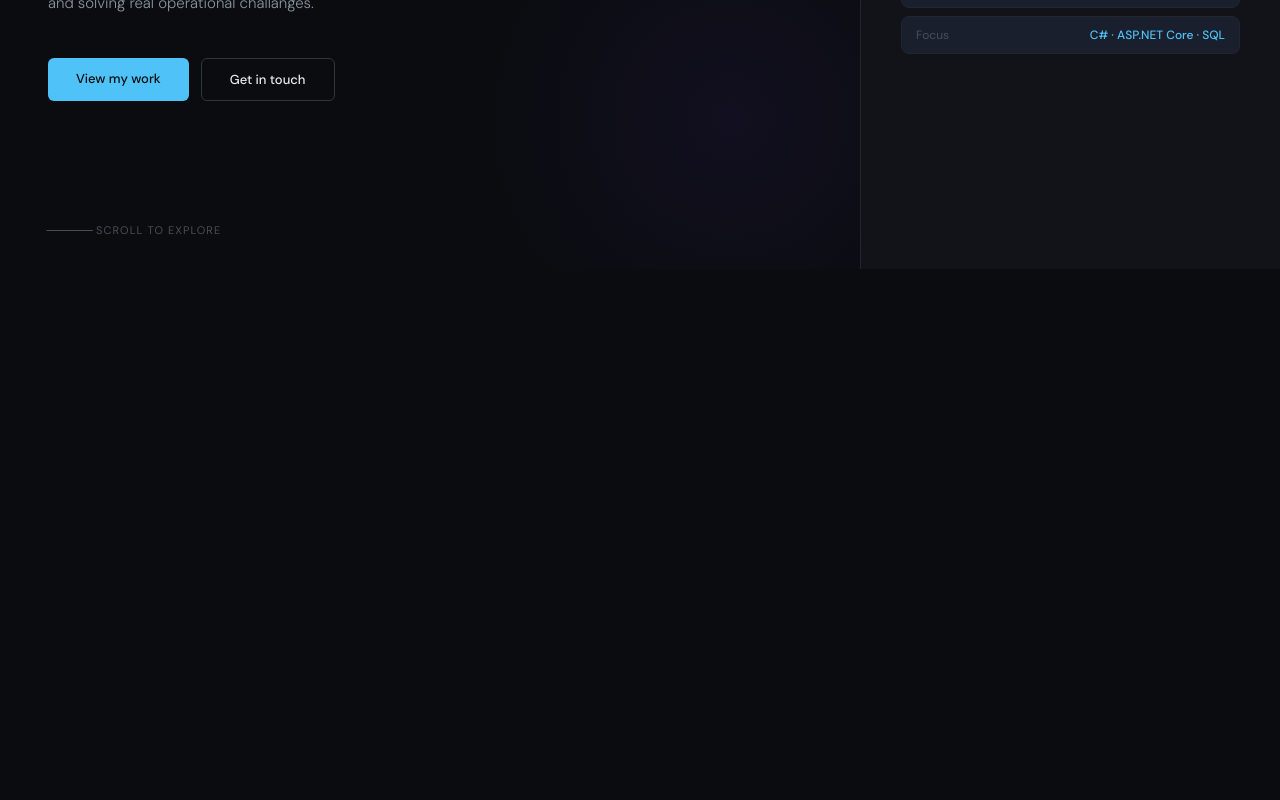
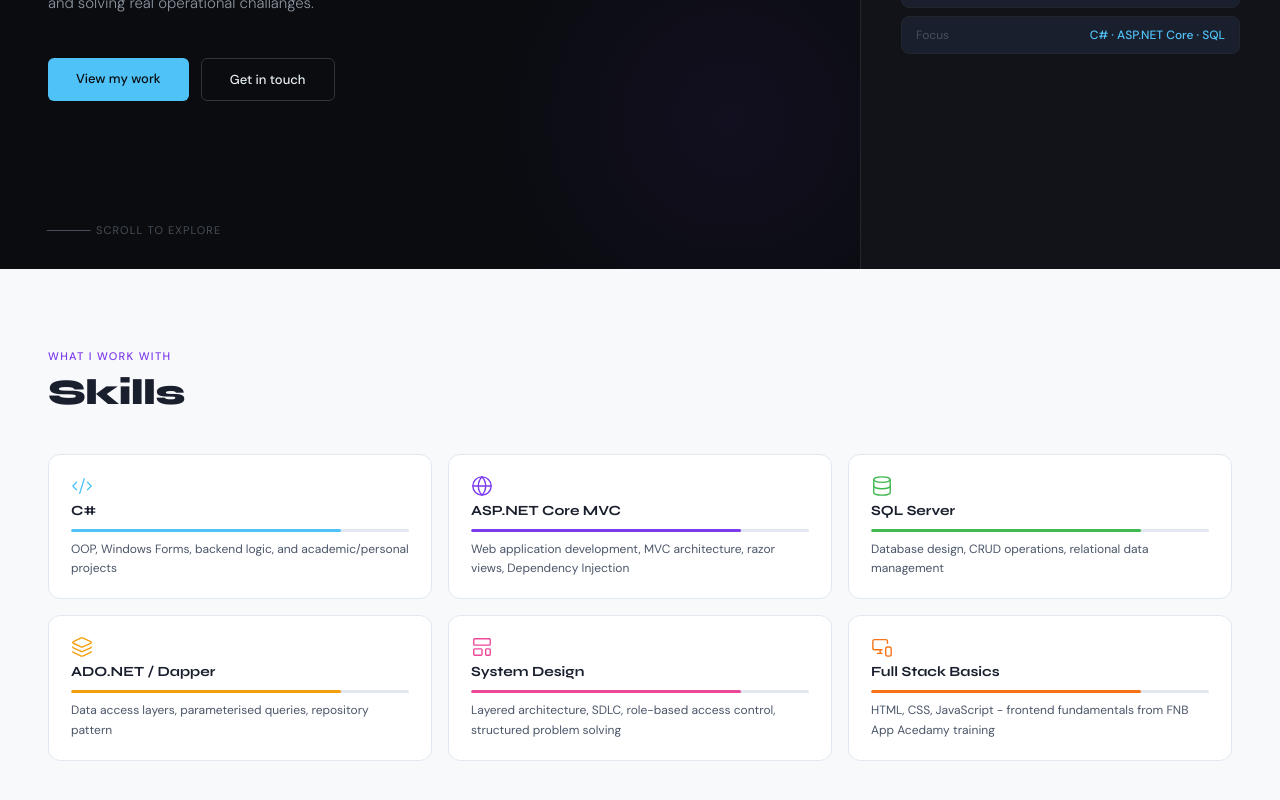
Before and after one commit to Likho-Leo/portfolio, a React (Vite) app: page / in a window 1280 px wide. Shown: the part 598-1398 px from the top of the page. Before the commit the page ends 867 px from the top, so only its background shows below. Built offline with nearby package versions, Linux system fonts and the light colour scheme.

Commit message:
added and styled  skill component

```diff
--- a/package.json
+++ b/package.json
@@ -10,6 +10,7 @@
     "preview": "vite preview"
   },
   "dependencies": {
+    "lucide-react": "^1.11.0",
     "react": "^19.2.5",
     "react-dom": "^19.2.5"
   },
--- a/src/App.jsx
+++ b/src/App.jsx
@@ -1,11 +1,13 @@
 import Nav from "./nav";
 import Hero from "./Hero";
+import Skills from "./Skills";
 
 function App() {
   return(
     <>
       <Nav/>
       <Hero/>
+      <Skills/>
     </>
   );
 }
--- /dev/null
+++ b/src/Skills.jsx
@@ -0,0 +1,60 @@
+import { Code2, Globe, Database, Layers, LayoutTemplate, MonitorSmartphone } from 'lucide-react';
+
+function Skills(){
+
+    return(
+        <section className="skills-section" id="skills">
+            <div className="section-header">
+                <p className="section-eyebrow" style={{color:"#7c3aed"}}>What I work with</p>
+                <h2 className="section-title">Skills</h2>
+            </div>
+
+            <div className="skills-grid">
+                <div className="skill-card">
+                    <div className="skill-icon"><Code2 color="#4fc3f7"/></div>
+                    <p className="skill-name">C#</p>
+                <div className="skill-bar-bg"><div className="skill-bar-fill" style={{width:"80%", background:"#4fc3f7"}}></div></div>
+                <p className="skill-desc">OOP, Windows Forms, backend logic, and academic/personal projects</p>
+                </div>
+
+                <div className="skill-card">
+                    <div className="skill-icon"><Globe color="#7c3aed"/></div>
+                    <p className="skill-name">ASP.NET Core MVC</p>
+                <div className="skill-bar-bg"><div className="skill-bar-fill" style={{width:"80%", background:"#7c3aed"}}></div></div>
+                <p className="skill-desc">Web application development, MVC architecture, razor views, Dependency Injection</p>
+                </div>
+
+                <div className="skill-card">
+                    <div className="skill-icon"><Database color="#3fb950"/></div>
+                    <p className="skill-name">SQL Server</p>
+                <div className="skill-bar-bg"><div className="skill-bar-fill" style={{width:"80%", background:"#3fb950"}}></div></div>
+                <p className="skill-desc">Database design, CRUD operations, relational data management</p>
+                </div>
+
+                <div className="skill-card">
+                    <div className="skill-icon"><Layers color="#f59e0b"/></div>
+                    <p className="skill-name">ADO.NET / Dapper</p>
+                <div className="skill-bar-bg"><div className="skill-bar-fill" style={{width:"80%", background:"#f59e0b"}}></div></div>
+                <p className="skill-desc">Data access layers, parameterised queries, repository pattern</p>
+                </div>
+
+                <div className="skill-card">
+                    <div className="skill-icon"><LayoutTemplate color="#ec4899"/></div>
+                    <p className="skill-name">System Design</p>
+                <div className="skill-bar-bg"><div className="skill-bar-fill" style={{width:"80%", background:"#ec4899"}}></div></div>
+                <p className="skill-desc">Layered architecture, SDLC, role-based access control, structured problem solving</p>
+                </div>
+
+                <div className="skill-card">
+                    <div className="skill-icon"><MonitorSmartphone color="#f97316"/></div>
+                    <p className="skill-name">Full Stack Basics</p>
+                <div className="skill-bar-bg"><div className="skill-bar-fill" style={{width:"80%", background:"#f97316"}}></div></div>
+                <p className="skill-desc">HTML, CSS, JavaScript - frontend fundamentals from FNB App Acedamy training</p>
+                </div>
+            </div>
+        </section>
+    );
+
+}
+
+export default Skills;
--- a/src/index.css
+++ b/src/index.css
@@ -328,3 +328,92 @@ nav{
   0%, 10% {opacity: 0.3; transform: scaleX(1);}
   50% {opacity: 1; transform: scaleX(1.3); transform-origin: left;}
 }
+
+/*SKILLS*/
+.skills-section {
+  background:var(--light-bg);
+  padding: 80px 48px;
+}
+
+.section-header {
+  margin-bottom: 40px;
+}
+
+.section-eyebrow {
+  font-size: 11px;
+  letter-spacing: 0.12em;
+  text-transform: uppercase;
+  color: var(--accent-2);
+  margin-bottom: 8px;
+  font-weight: 500;
+}
+
+.section-eyebrow.light {
+  color: var(--accent);
+}
+
+.section-title {
+  font-family: 'Syne', sans-serif;
+  font-size: 36px;
+  font-weight: 800;
+  color: var(--light-text);
+  letter-spacing: -0.02em;
+}
+
+.skills-section.dark {
+  color: var(--text-primary);
+}
+
+.skills-grid {
+  display: grid;
+  grid-template-columns: repeat(3, 1fr);
+  gap: 16px;
+}
+
+.skill-card {
+  background: #fff;
+  border: 0.5px solid var(--light-border);
+  border-radius: 12px;
+  padding: 20px 22px;
+  transition: transform 0.2s, box-shadow 0.2s;
+}
+
+.skill-card:hover {
+  transform: translateY(-3px);
+  box-shadow: 0 8px 24px rgba(0,0,0,0.08);
+}
+
+.skill-icon svg {
+   width: 22px;
+   height: 22px;
+   stroke-width: 1.5;
+   color: #4fc3f7;
+  }
+
+.skill-name {
+  font-family: 'Syne', sans-serif;
+  font-size: 14px;
+  font-weight: 700;
+  color: var(--light-text);
+  margin-bottom: 10px;
+}
+
+.skill-bar-bg {
+  height: 3px;
+  background: var(--light-border);
+  border-radius: 2px;
+  overflow: hidden;
+  margin-bottom: 8px;
+}
+
+.skill-bar-fill {
+  height: 3px;
+  border-radius: 2px;
+  transition: width 1s ease;
+}
+
+.skill-desc{
+  font-size: 12px;
+  color: var(--light-text-2);
+  line-height: 1.6;
+}
```
Also changed, not shown: src/assets/avatar.jpg (added), 1 other file (tests, documents, lock files or other folders).
